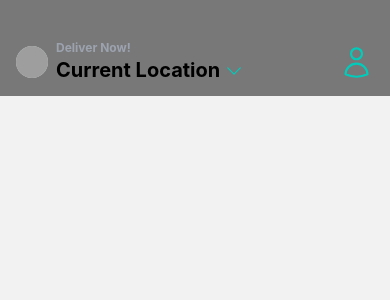
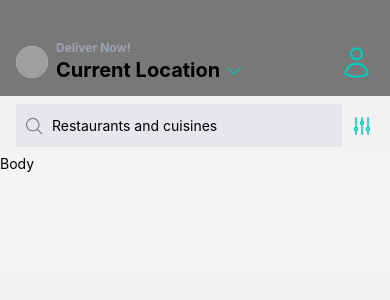
Before and after one commit to HelLuv/Delivery_App, a React Native app: screen /Home in a window 390 px wide. Shown: the top 300 px of the page. Built offline with nearby package versions, Linux system fonts and the light colour scheme; grey boxes are pictures that could not be loaded.

Commit message:
HomeScreen: search + body wip component

```diff
--- /dev/null
+++ b/src/components/home-screen/Body/index.tsx
@@ -0,0 +1,23 @@
+import * as React from 'react';
+import {ScrollView, Text} from 'react-native';
+
+
+interface BodyProps {
+
+}
+
+const Body: React.FC<BodyProps> = ({}) => {
+
+  return (
+    <ScrollView
+      className="bg-gray-100"
+      contentContainerStyle={{
+        paddingBottom: 100,
+      }}
+    >
+      <Text>Body</Text>
+    </ScrollView>
+  )
+};
+
+export default Body;
--- a/src/components/home-screen/Header/index.tsx
+++ b/src/components/home-screen/Header/index.tsx
@@ -10,7 +10,7 @@ interface HeaderProps {
 const Header: React.FC<HeaderProps> = ({}) => {
 
   return (
-    <View className="flex-row pb-3 items-center mx-4 space-x-2 ">
+    <View className="flex-row pb-3 items-center space-x-2 bg-black/50 px-4 pt-10">
       <Image
         source={{
           uri: "https://payload.cargocollective.com/1/15/494563/13468564/roo-03_1340_c.jpg",
--- /dev/null
+++ b/src/components/home-screen/Search/index.tsx
@@ -0,0 +1,27 @@
+import * as React from 'react';
+import {Text, TextInput, View} from 'react-native';
+import {AdjustmentsVerticalIcon, MagnifyingGlassIcon,} from "react-native-heroicons/outline";
+
+interface SearchProps {
+
+}
+
+const Search: React.FC<SearchProps> = ({}) => {
+
+  return (
+    <View className="flex-row items-center space-x-2 py-2 px-4">
+      <View className="flex-row space-x-2 flex-1 bg-gray-200 p-2">
+        <Text className="pt-1">
+          <MagnifyingGlassIcon color="gray" size={20}/>
+        </Text>
+        <TextInput
+          placeholder="Restaurants and cuisines"
+          keyboardType="default"
+        />
+      </View>
+      <AdjustmentsVerticalIcon color="#00CCBB"/>
+    </View>
+  )
+};
+
+export default Search;
--- a/src/screens/HomeScreen/index.tsx
+++ b/src/screens/HomeScreen/index.tsx
@@ -3,6 +3,8 @@ import {useLayoutEffect} from 'react';
 import {SafeAreaView} from 'react-native';
 import {useNavigation} from "@react-navigation/native";
 import Header from "../../components/home-screen/Header";
+import Search from "../../components/home-screen/Search";
+import Body from "../../components/home-screen/Body";
 
 
 interface HomeScreenProps {
@@ -19,9 +21,12 @@ const HomeScreen: React.FC<HomeScreenProps> = ({}) => {
   }, [])
 
   return (
-    <SafeAreaView className="pt-10 bg-black/50">
-      {/* header */}
+    <SafeAreaView>
       <Header/>
+
+      <Search/>
+
+      <Body/>
     </SafeAreaView>
   )
 };
```
